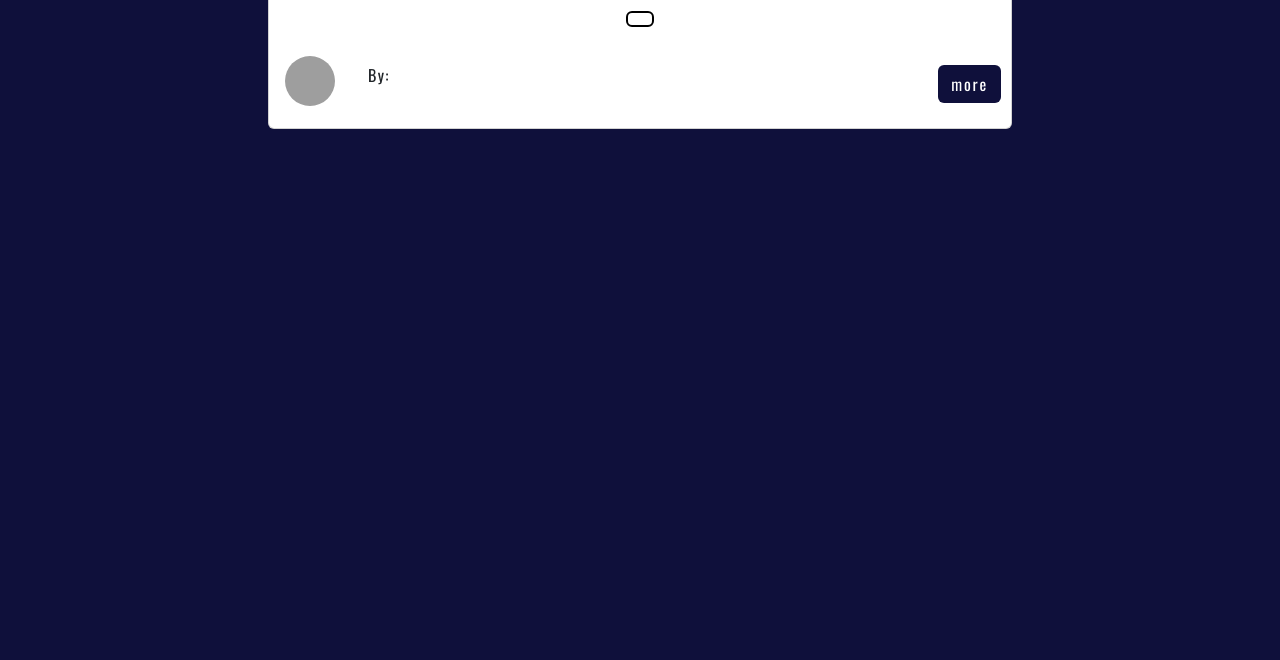
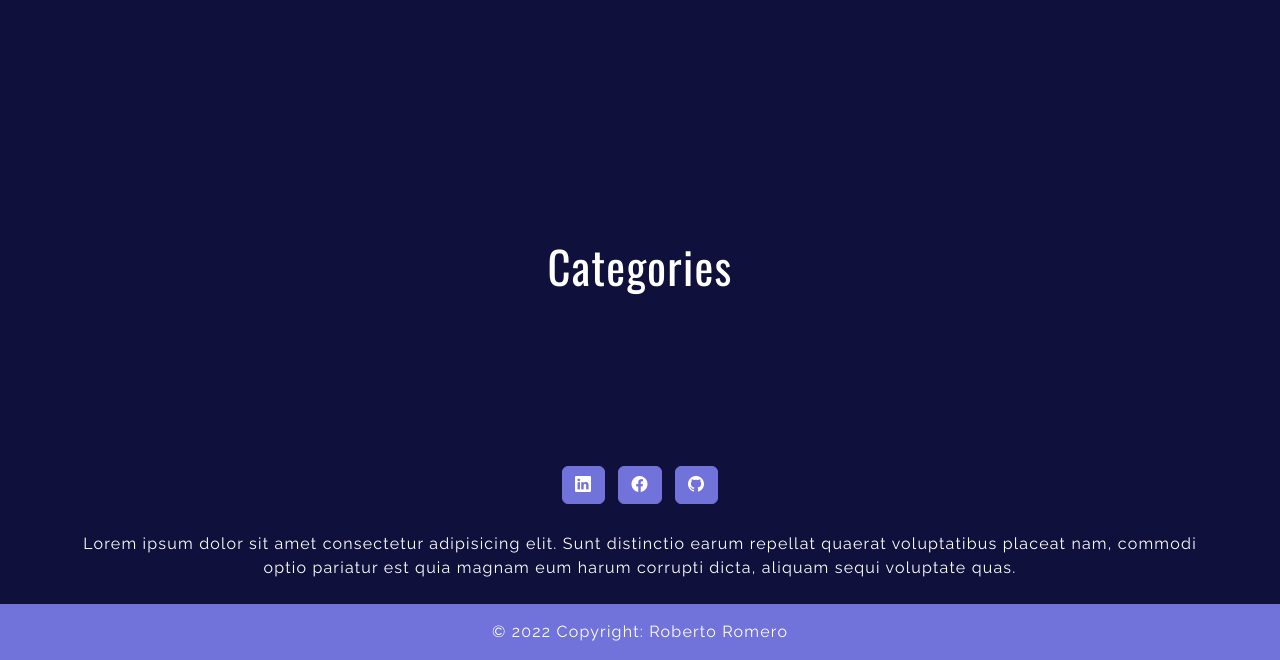
Before and after one commit to roberromero/blog_php, a PHP site: page /blog_php/ in a window 1280 px wide. Shown: the part 810-1470 px from the top of the page. Before the commit the page ends 939 px from the top, so only its background shows below. Run offline with PHP 8.4, Linux system fonts and the light colour scheme; data that the repository does not hold is empty; grey boxes are pictures that could not be loaded.

Commit message:
project finished

```diff
--- a/add-post.php
+++ b/add-post.php
@@ -75,9 +75,11 @@ $categoriesData = getCategoriesData();//to get categories
               name="thumbnail"
               id="formFile">
       </div>
-      <button type="submit" class="btn-blog btn">Add New Post</button>
+      <button type="submit" class="btn-blog btn-outline-light btn">Add New Post</button>
   </form>
 </div>
   <?php endif;?>
 
-<?php include 'partials/footer.php' //PHP footer CODE ?>
+<script src="https://cdn.jsdelivr.net/npm/bootstrap@5.3.0-alpha1/dist/js/bootstrap.bundle.min.js" integrity="sha384-w76AqPfDkMBDXo30jS1Sgez6pr3x5MlQ1ZAGC+nuZB+EYdgRZgiwxhTBTkF7CXvN" crossorigin="anonymous"></script>
+</body>
+</html>
--- a/index.php
+++ b/index.php
@@ -34,12 +34,13 @@ $featuredPost = getPosts("1");
    <h1 class="m-5 title">HOME PAGE</h1>
    <!--LOOP featured post-->
 
-   <div class="container" style="max-width:48rem;">
-    <div class="card text-center" >
+   <div class="pad-0 container text-center p-5 ">
+    <div class="card text-center d-flex flex-column flex-lg-row" >
       <div>
-        <img src="./images/<?php echo $featuredPost['thumbnail'] ?>" class="card-img-top" style="height: 28em; object-fit:cover;" alt="...">
+        <img src="./images/<?php echo $featuredPost['thumbnail'] ?>" class="card-img-top" style="height: 35em; object-fit:cover;" alt="...">
       </div>
-      <div class="card-body osw-content">
+      <div class="container-lg card-body osw-content w-50">
+          <div class="d-flex flex-column h-100 justify-content-around">
           <h5 class="card-title" style="color:black; height: 4rem;"><?php echo $featuredPost['title']?></h5>
           <p class="card-text text-blog-hidden" style="color:black; margin: 25px 0 15px 0;"><?php echo $featuredPost['body']?></p>
           <a href="#" class="btn" style="border:2px solid; color:black;"><?php echo implode(getNameCategoryFromId($featuredPost['category_id']))?></a>
@@ -57,6 +58,7 @@ $featuredPost = getPosts("1");
               <p style="color:black;"><?php echo $featuredPost['date_time'] ?></p>
             </div>
             <a class="btn btn-bd-primary" href="post-details.php?id=<?php echo $featuredPost['id']?>">more</a>
+          </div>
           </div>
       </div>
     </div>
@@ -104,10 +106,16 @@ $featuredPost = getPosts("1");
    </div>
 <!--////////////////////////////////////////////////////////////-->
 </div>
-<?php
-$categories = getCategoriesData();
-foreach($categories as $category => $v):?>
-  <a href="#" class="btn-blog btn"><?php echo $v['title']?></a>
-<?php endforeach;?>
+<section class="cat-section m-5">
+ <div class="container text-center" style="max-width:640px;">
+  <h2 class="m-5" style="font-family: 'Oswald', sans-serif; font-size:2.8rem;">Categories</h2>
+  <?php
+      $categories = getCategoriesData();
+      foreach($categories as $category => $v):?>
+      <a href="#!" class="btn-blog btn-outline-light btn p-3 m-1"><?php echo $v['title']?></a>
+      <?php endforeach;?>
+ </div>
+</section>
+
 
 <?include 'partials/footer.php' //PHP footer CODE ?>
--- a/package.json
+++ b/package.json
@@ -1,5 +1,6 @@
 {
   "dependencies": {
-    "bootstrap": "^5.3.0-alpha1"
+    "bootstrap": "^5.3.0-alpha1",
+    "bootstrap-icons": "^1.10.4"
   }
 }
--- a/partials/footer.php
+++ b/partials/footer.php
@@ -1,3 +1,44 @@
+<!-- Footer -->
+<footer class="mt-auto text-center" style="background-color: #0F103B;">
+  <!-- Grid container -->
+  <div class="container pt-5">
+    <!-- Section: Social media -->
+    <section class="mb-4 pt-4">
+      <!-- Facebook -->
+      <a class="btn btn-outline-light btn-floating m-1 btn-blog" href="#!" role="button"
+        ><i class="bi bi-linkedin"></i></a>
+      <!-- Linkedin -->
+      <a class="btn btn-outline-light btn-floating m-1 btn-blog" href="#!" role="button"
+        ><i class="bi bi-facebook"></i></a>
+
+      <!-- Github -->
+      <a class="btn btn-outline-light btn-floating m-1 btn-blog" href="#!" role="button"
+        ><i class="bi bi-github"></i></a>
+    </section>
+    <!-- Section: Social media -->
+
+    <!-- Section: Text -->
+    <section class="mb-4">
+      <p>
+        Lorem ipsum dolor sit amet consectetur adipisicing elit. Sunt distinctio earum
+        repellat quaerat voluptatibus placeat nam, commodi optio pariatur est quia magnam
+        eum harum corrupti dicta, aliquam sequi voluptate quas.
+      </p>
+    </section>
+  </div>
+  <!-- Grid container -->
+
+  <!-- Copyright -->
+  <div class="text-center p-3" style="background-color: #7272DB;">
+    © 2022 Copyright:
+    <a class="text-white text-decoration-none" href="http://linkedin.com/in/roberto-romero-martin-204939230">Roberto Romero</a>
+  </div>
+  <!-- Copyright -->
+</footer>
+<!-- Footer -->
+
+
+
 <script src="https://cdn.jsdelivr.net/npm/bootstrap@5.3.0-alpha1/dist/js/bootstrap.bundle.min.js" integrity="sha384-w76AqPfDkMBDXo30jS1Sgez6pr3x5MlQ1ZAGC+nuZB+EYdgRZgiwxhTBTkF7CXvN" crossorigin="anonymous"></script>
 </body>
 </html>
--- a/partials/header.php
+++ b/partials/header.php
@@ -7,11 +7,12 @@
     <title>Blog PHP</title>
     <link href="https://cdn.jsdelivr.net/npm/bootstrap@5.3.0-alpha1/dist/css/bootstrap.min.css" rel="stylesheet" integrity="sha384-GLhlTQ8iRABdZLl6O3oVMWSktQOp6b7In1Zl3/Jr59b6EGGoI1aFkw7cmDA6j6gD" crossorigin="anonymous">
     <link rel="stylesheet" type="text/css" href="./style.css">
+    <link rel="stylesheet" href="https://cdn.jsdelivr.net/npm/bootstrap-icons@1.10.4/font/bootstrap-icons.css">
     <link rel="preconnect" href="https://fonts.googleapis.com">
     <link rel="preconnect" href="https://fonts.gstatic.com" crossorigin>
     <link href="https://fonts.googleapis.com/css2?family=Oswald:wght@300;400;600;700&family=Raleway:ital,wght@0,300;0,400;0,500;1,200;1,400;1,500&display=swap" rel="stylesheet">
 </head>
-<body class="body">
+<body class="body d-flex flex-column min-vh-100">
 
 <?php
 require 'config/database.php'; //FUNCTIONS TO ACCESS DATABASE
@@ -32,13 +33,13 @@ session_start();
     <div class="collapse navbar-collapse" id="navbarTogglerDemo03">
       <ul class="navbar-nav me-auto mb-2 mb-lg-0 w-100">
         <li class="nav-item">
-          <a class="nav-link active" href="probator.php">Blog</a>
+          <a class="nav-link active" href="#!">Blog</a>
         </li>
         <li class="nav-item">
-          <a class="nav-link active" href="#">About</a>
+          <a class="nav-link active" href="#!">About</a>
         </li>
         <li class="nav-item">
-          <a class="nav-link active" href="#">Contact</a>
+          <a class="nav-link active" href="#!">Contact</a>
         </li>
         <?php if(!isset($_SESSION['user-data'])) : ?><!--it doesn't show when signed in-->
           <li class="nav-item">
--- a/post-details.php
+++ b/post-details.php
@@ -34,6 +34,6 @@ $post = getSpecificPostById($_GET['id']);
   </div>
   </div>
 </div>
-<a href="./" class="btn btn-bd-primary m-4" style="float:right; background-color:#7272DB;">Back</a>
+<a href="./" class="btn btn-bd-primary m-4" style="background-color:#7272DB;position:relative;">Back</a>
 
 <?include 'partials/footer.php' //PHP footer CODE ?>
--- a/style.css
+++ b/style.css
@@ -85,7 +85,16 @@ h5{
     font-weight: 300;
     letter-spacing: 1.8px;
     font-size: 1.2rem;
+    display: flex;
+    flex-direction: column;
+    justify-content: space-around;
 }
+/* #osw-add{
+    display: flex !important;
+    flex-direction: column !important;
+    justify-content: space-around !important;
+    width: 50% !important;
+}  */
 .osw-details{
     font-weight: 200;
     letter-spacing: 1.3px;
@@ -120,6 +129,10 @@ h5{
     border-color:  #7272DB;
     color: white;
 }
+footer{
+    margin-top: 100rem;
+}
+
 @media only screen and (max-width: 992px) {
     .navbar-expand-lg .navbar-nav .nav-link{
         padding: 15px 0;
@@ -128,4 +141,5 @@ h5{
     .navbar-brand{
         display: none;
     }
+
   }
```
Also changed, not shown: add-post-logic.php (+6 -1 lines), manage-post-logic.php (+5 -5 lines), manage-post.php (+4 -4 lines), probator.php (deleted, +0 -10 lines), images/1680882706.jpeg (added), images/1680883769.jpeg (added), images/1680884023.png (added), images/1680884248.jpeg (added), images/1680885637.jpeg (added), package-lock.json.
